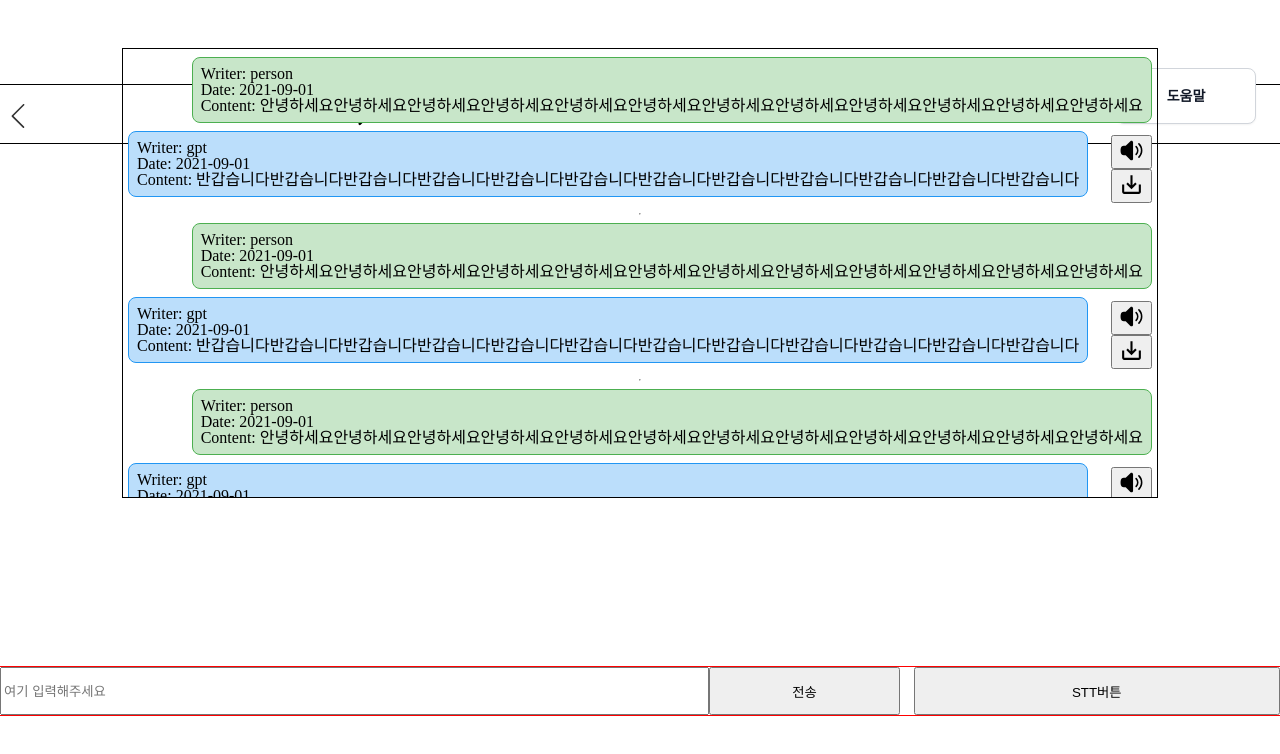
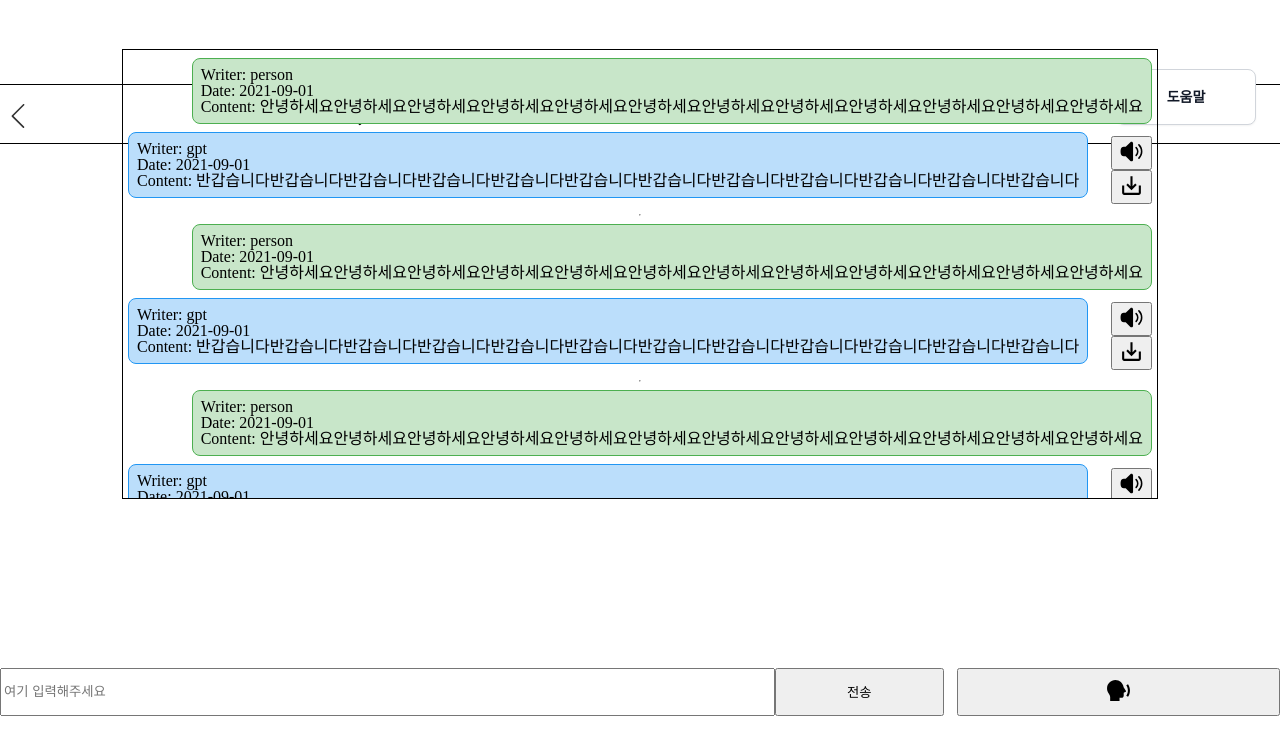
Before and after one commit to CWDll/Mearing, a React (Create React App) app: page /chatbot in a window 1280 px wide. Shown: the top 754 px of the page. Built offline with nearby package versions, Linux system fonts and the light colour scheme.

Commit message:
[Test] 각 버튼에 이벤트 적용하여 함수 실행을 테스트한다.

```diff
--- a/src/components/ChatbotMsgBox.tsx
+++ b/src/components/ChatbotMsgBox.tsx
@@ -61,6 +61,16 @@ const ContentUserActionButtonConateinr = styled.div`
 `;
 
 const ChatbotMsgBox: React.FC<ChatbotMsgBoxProps> = (props) => {
+  // SAVE 버튼 클릭 이벤트
+  const saveButtonClicked = () => {
+    alert("현재 메세지를 저장합니다.");
+  };
+
+  // TTS 버튼 클릭 이벤트
+  const ttsButtonClicked = () => {
+    alert("현재 메세지를 음성으로 변환합니다.");
+  };
+
   return (
     <ContentLineContainer>
       <ContentBoxWrapper writer={props.writer}>
@@ -72,11 +82,11 @@ const ChatbotMsgBox: React.FC<ChatbotMsgBoxProps> = (props) => {
       {props.writer === "gpt" && (
         <ContentUserActionButtonConateinr>
           {/* TTS 버튼 */}
-          <button>
+          <button onClick={ttsButtonClicked}>
             <HiSpeakerWave size={"25px"} />
           </button>
           {/* SAVE 버튼 */}
-          <button>
+          <button onClick={saveButtonClicked}>
             <MdOutlineSaveAlt size={"25px"} />
           </button>
         </ContentUserActionButtonConateinr>
--- a/src/pages/ChatbotPage/ChatbotPage.tsx
+++ b/src/pages/ChatbotPage/ChatbotPage.tsx
@@ -5,6 +5,7 @@ import { useNavigate } from "react-router-dom";
 // reacticons
 import { SlArrowLeft } from "react-icons/sl";
 import { FiMessageSquare } from "react-icons/fi";
+import { RiSpeakFill } from "react-icons/ri";
 
 // 컴포넌트 가져오기
 import TitleBar from "../../components/common/TitleBar";
@@ -22,14 +23,21 @@ const ChatbotPage: React.FC = () => {
     navigate("/");
   };
 
+  // input창 메시지 변경 이벤트
   const handleInputMsgChange = (event: React.ChangeEvent<HTMLInputElement>) => {
     const newMsg = event.target.value;
     setChatMsg(newMsg);
     console.log("currentMessage:", newMsg);
   };
 
+  // 전손 버튼 클릭 이벤트
   const sendButtonClicked = () => {
     alert("현재까지 입력된 메세지입니다:" + chatMsg);
+  };
+
+  // STT 버튼 클릭 이벤트
+  const sttButtonClicked = () => {
+    alert("음성인식 기능을 실행합니다.");
   };
 
   return (
@@ -66,7 +74,9 @@ const ChatbotPage: React.FC = () => {
           onChange={handleInputMsgChange}
         />
         <S.MsgSendButton onClick={sendButtonClicked}>전송</S.MsgSendButton>
-        <S.STTButton>STT버튼</S.STTButton>
+        <S.STTButton onClick={sttButtonClicked}>
+          <RiSpeakFill size={"25px"} />
+        </S.STTButton>
       </S.UsetActionContainer>
     </S.ChatbotContainer>
   );
--- a/src/pages/ChatbotPage/style.tsx
+++ b/src/pages/ChatbotPage/style.tsx
@@ -35,11 +35,10 @@ export const UsetActionContainer = styled.div`
   justify-content: space-between;
   width: 100%;
   height: 3em;
-  border: 1px solid red;
 `;
 
 export const MsgInput = styled.input`
-  flex: 4;
+  flex: 5;
 `;
 
 export const MsgSendButton = styled.button`
```
